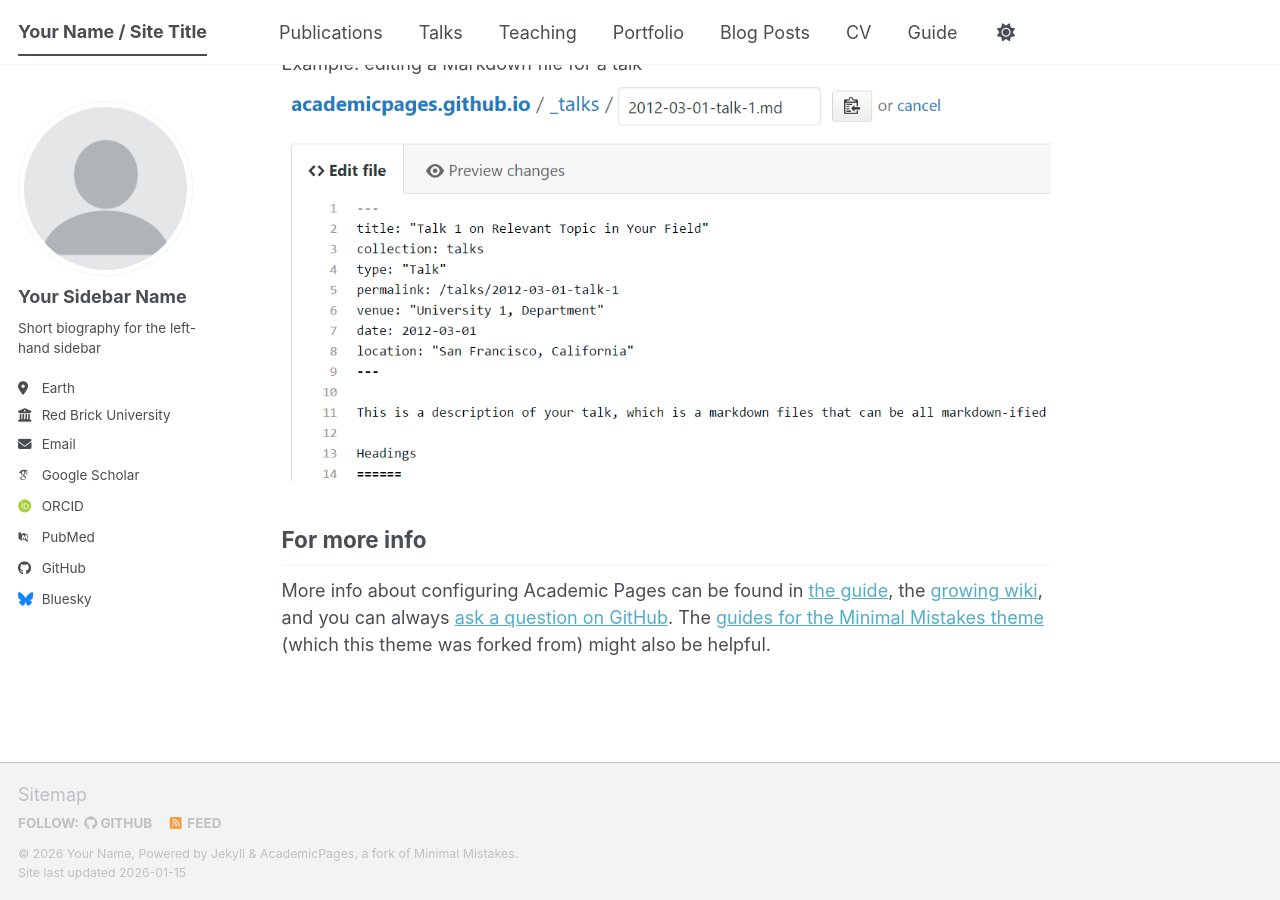
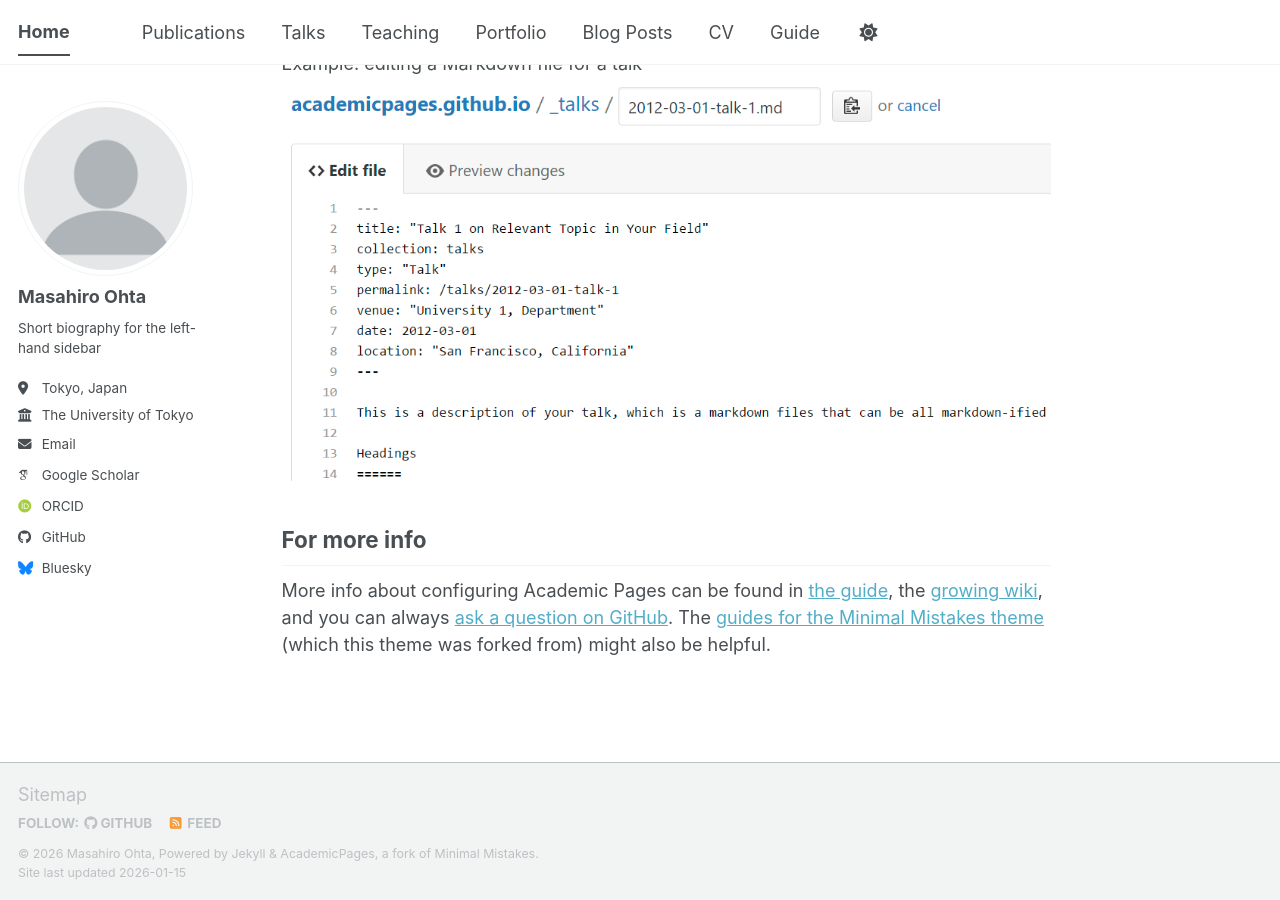
Before and after one commit to masaohta0423/masaohta0423.github.io, a Jekyll site: the page built from _pages/about.md, in a window 1280 px wide and 900 px high, scrolled down 2720 px. Built offline with Jekyll 4.4.1, drawn with Linux system fonts in a browser that asks for light colours; some web fonts are replaced; a script bundle is joined from its source files by our own code; library files that are not in the unit come from our copies.

Commit message:
First Changes

```diff
--- a/_config.yml
+++ b/_config.yml
@@ -9,14 +9,14 @@
 # Basic Site Settings
 locale                   : "en-US"
 site_theme               : "default" # The available themes options are "default", "air", "sunrise", "mint", "dirt" and "contrast"
-title                    : "Your Name / Site Title"
+title                    : "Home"
 title_separator          : "-"
-name                     : &name "Your Name"
-description              : &description "Your Name's academic portfolio"   # Update this with a general description of your site, this is the default if not overridden by a page
-url                      : https://academicpages.github.io # The base hostname & protocol for your site e.g. "https://[your GitHub username].github.io",
+name                     : &name "Masahiro Ohta"
+description              : &description "Masahiro Ohta's academic portfolio"   # Update this with a general description of your site, this is the default if not overridden by a page
+url                      : https://masaohta0423.github.io # The base hostname & protocol for your site e.g. "https://[your GitHub username].github.io",
                                                            # or if you already have some other page hosted on Github then use "https://[your GitHub username].github.io/[Your Repo Name]"
 baseurl                  : "" # the subpath of your site, e.g. "/blog"
-repository               : "academicpages/academicpages.github.io"
+repository               : "masaohta0423/masaohta0423.github.io"
 
 # Site Author - The following control what appear as part of the author content on the side bar.
 #               If a field is blank the icon and link will not appear, otherwise it will be shown.
@@ -24,24 +24,24 @@ repository               : "academicpages/academicpages.github.io"
 author:
   # Biographic information
   avatar           : "profile.png"
-  name             : "Your Sidebar Name"
+  name             : "Masahiro Ohta"
   pronouns         : # example: "she/her"
   bio              : "Short biography for the left-hand sidebar"
-  location         : "Earth"
-  employer         : "Red Brick University"
+  location         : "Tokyo, Japan"
+  employer         : "The University of Tokyo"
   uri              : # URL
-  email            : "none@example.org"
+  email            : "ohta.mshr@gmail.com"
 
   # Academic websites
   academia         : # URL
   arxiv            : # URL - Update with the correct link to your profile
-  googlescholar    : "https://scholar.google.com/citations?user=PS_CX0AAAAAJ"
+  googlescholar    : "https://scholar.google.com/citations?user=H9iLn5cAAAAJ"
   inspire-hep      : # URL
   impactstory      : # URL
-  orcid            : "https://orcid.org/yourorcidurl"
+  orcid            : "https://orcid.org/0009-0008-6798-8048"
   semantic         : # URL
   ssrn             : # URL
-  pubmed           : "https://www.ncbi.nlm.nih.gov/pubmed/?term=john+snow"
+  pubmed           : # URL
   researchgate     : # URL
   scopus           : # URL
   zotero           : # URL
@@ -51,7 +51,7 @@ author:
   bitbucket        : # Username - Update with your username on the site
   codepen          : # Username
   dribbble         : # Username
-  github           : "academicpages"
+  github           : "masaohta0423"
   kaggle           : # Username
   stackoverflow    : # User number or user number and name (i.e., use "1" or "1/jeff-atwood")
 
```
